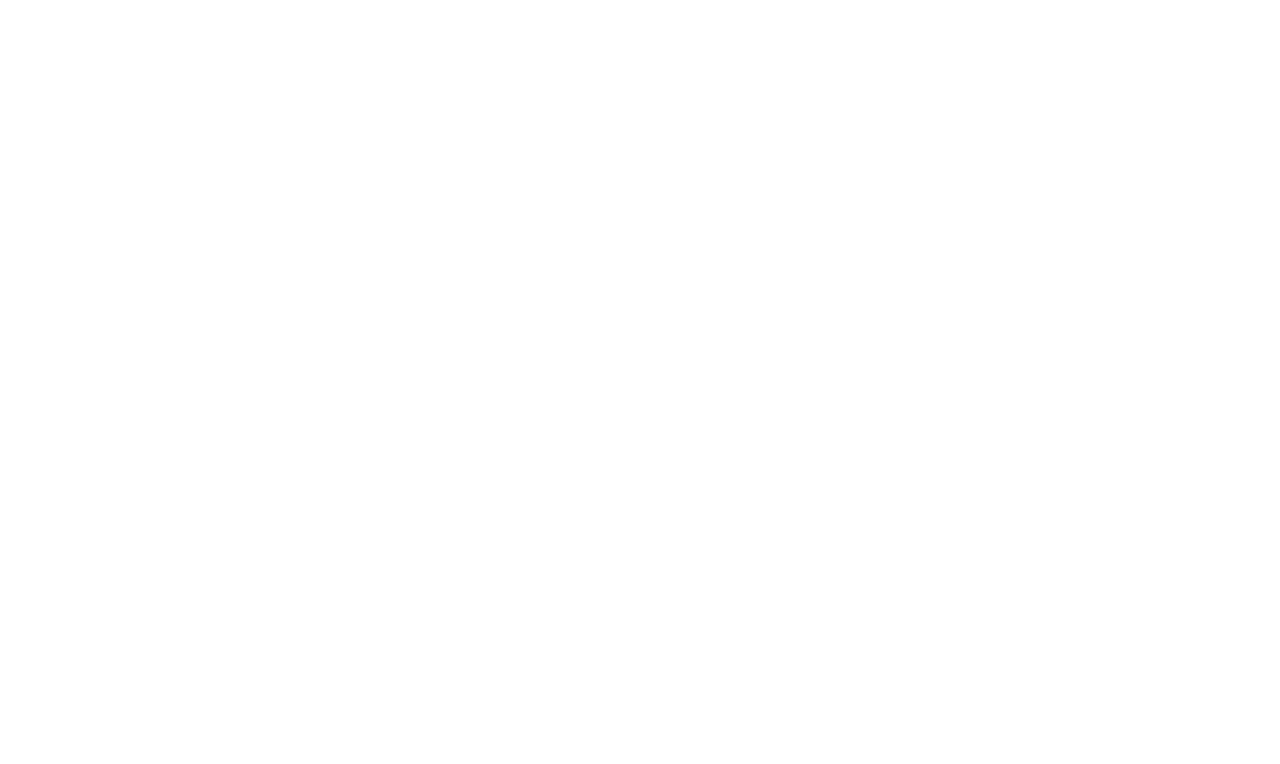
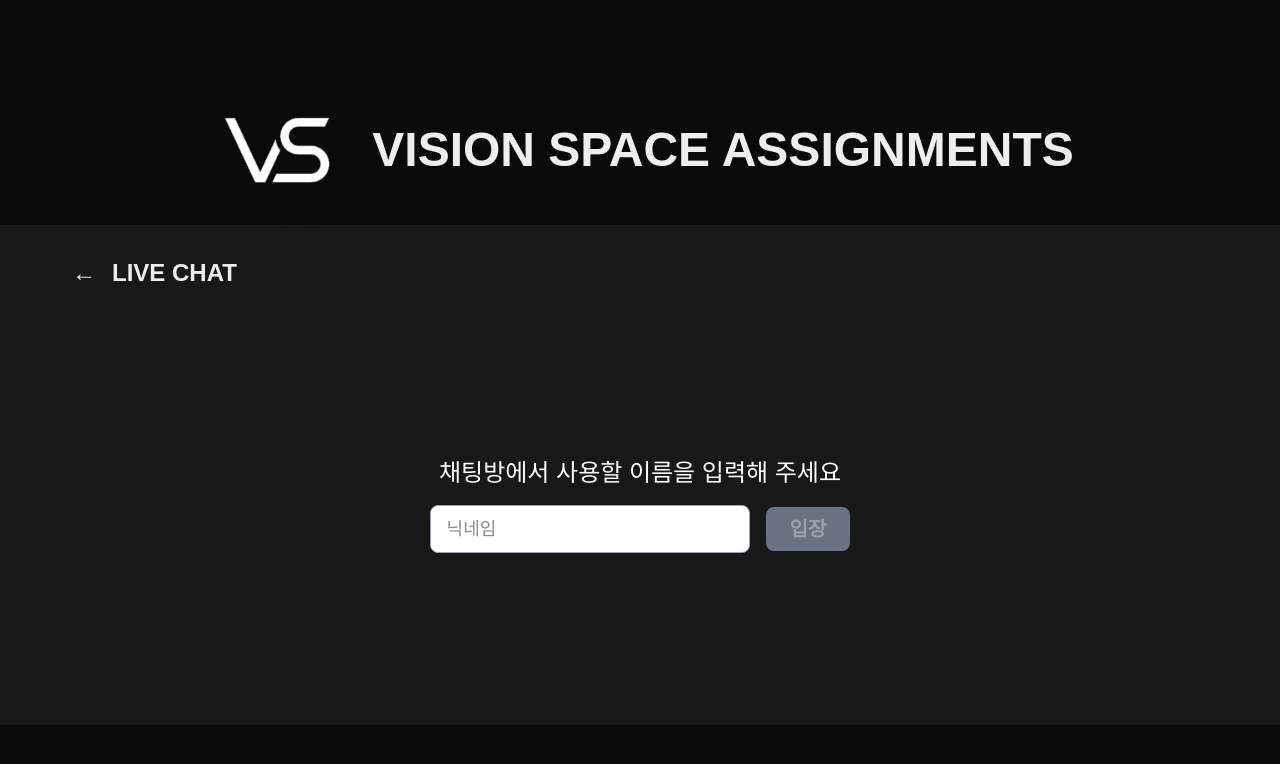
Before and after one commit to Jae-Young98/assignment-frontend, a React (Vite) app: page /assignment/2 in a window 1280 px wide. Before the commit this address had no page. Shown: the top 764 px of the page. Built offline with nearby package versions, Linux system fonts and the light colour scheme; a web font is replaced by a local one.

Commit message:
feat: 채팅방 입장 전 닉네임 입력 컴포넌트, 채팅 페이지 추가

```diff
--- a/src/App.tsx
+++ b/src/App.tsx
@@ -2,6 +2,8 @@
 import { BrowserRouter as Router, Routes, Route } from "react-router-dom";
 import { HomePage } from "./pages/HomePage";
 import { Assignment1Page } from "./pages/Assignment1Page";
+import { Assignment2Page } from "./pages/Assignment2Page";
+import { ChatRoomPage } from "./pages/ChatRoomPage";
 
 const App: React.FC = () => {
   return (
@@ -9,6 +11,8 @@
       <Routes>
         <Route path="/" element={<HomePage />} />
         <Route path="/assignment/1" element={<Assignment1Page />} />
+        <Route path="/assignment/2" element={<Assignment2Page />} />
+        <Route path="/chat" element={<ChatRoomPage />} />
       </Routes>
     </Router>
   );
--- /dev/null
+++ b/src/components/NicknameInput.tsx
@@ -0,0 +1,134 @@
+import React, { useState, useEffect, useRef } from "react";
+import { checkNickname, type NicknameCheckResponse } from "../apis/ChatRooms";
+
+interface NicknameInputProps {
+    onEnter: (nickname: string) => void;
+}
+
+export const NicknameInput: React.FC<NicknameInputProps> = ({ onEnter }) => {
+    const [nickname, setNickname] = useState("");
+    const [error, setError] = useState<string>("");
+    const [isChecking, setIsChecking] = useState(false);
+    const [checkResult, setCheckResult] = useState<NicknameCheckResponse | null>(null);
+
+    // 디바운싱을 위한 타이머 ref
+    const debounceTimerRef = useRef<number | null>(null);
+
+    // 실시간 닉네임 중복체크
+    const handleNicknameCheck = async (inputNickname: string) => {
+        if (!inputNickname || inputNickname.length < 1) {
+            setCheckResult(null);
+            setError("");
+            return;
+        }
+
+        setIsChecking(true);
+        setError("");
+
+        try {
+            const result = await checkNickname(inputNickname);
+            setCheckResult(result);
+
+            if (!result.available) {
+                setError(result.message);
+            } else {
+                setError("");
+            }
+        } catch (error) {
+            setError("오류가 발생했습니다.");
+            setCheckResult(null);
+        } finally {
+            setIsChecking(false);
+        }
+    };
+
+    // 디바운싱된 닉네임 체크
+    const debouncedNicknameCheck = (inputNickname: string) => {
+        // 이전 타이머가 있으면 취소
+        if (debounceTimerRef.current) {
+            clearTimeout(debounceTimerRef.current);
+        }
+
+        // 500ms 후에 체크 실행
+        debounceTimerRef.current = window.setTimeout(() => {
+            handleNicknameCheck(inputNickname);
+        }, 500);
+    };
+
+    // 입력값 변경 처리
+    const handleNicknameChange = (e: React.ChangeEvent<HTMLInputElement>) => {
+        const value = e.target.value;
+        setNickname(value);
+
+        // 모든 입력에 대해 체크 (1글자 미만도 포함)
+        debouncedNicknameCheck(value);
+    };
+
+    const handleEnter = () => {
+        if (!nickname || nickname.length < 1) {
+            setError("닉네임을 입력해주세요");
+            return;
+        }
+
+        if (checkResult && !checkResult.available) {
+            setError("사용할 수 없는 닉네임이에요");
+            return;
+        }
+
+        if (isChecking) {
+            setError("닉네임 확인 중입니다. 잠시만 기다려주세요.");
+            return;
+        }
+
+        setError("");
+        onEnter(nickname);
+    };
+
+    // 컴포넌트 언마운트 시 타이머 정리
+    useEffect(() => {
+        return () => {
+            if (debounceTimerRef.current) {
+                clearTimeout(debounceTimerRef.current);
+            }
+        };
+    }, []);
+
+    return (
+        <div className="flex-1 flex flex-col items-center justify-center">
+            {/* 상태 텍스트 */}
+            <div className="text-white text-2xl font-medium mb-4">
+                채팅방에서 사용할 이름을 입력해 주세요
+            </div>
+            {/* 입력창 + 버튼 */}
+            <div className="flex items-center gap-4 mb-2">
+                <input
+                    className="w-80 h-12 px-4 rounded-lg border border-gray-400 bg-white text-gray-900 text-lg focus:outline-none"
+                    value={nickname}
+                    onChange={handleNicknameChange}
+                    placeholder="닉네임"
+                    maxLength={16}
+                />
+                <button
+                    className={`flex items-center gap-2 px-6 py-2 rounded-lg text-xl font-semibold transition ${
+                        isChecking || !checkResult || !checkResult.available
+                            ? 'bg-gray-500 text-gray-400 cursor-not-allowed'
+                            : 'bg-[#3a3a3a] hover:bg-[#292929] text-gray-200 cursor-pointer'
+                    }`}
+                    onClick={handleEnter}
+                    disabled={isChecking || !checkResult || !checkResult.available}
+                >
+                    입장
+                </button>
+            </div>
+            {/* 상태 메시지 */}
+            <div className="text-base mt-2 min-h-[20px]">
+                {nickname.length > 0 && checkResult && checkResult.available && (
+                    <div className="text-[#eeeeee]">{checkResult.message}</div>
+                )}
+                {error && (
+                    <div className="text-red-400">{error}</div>
+                )}
+            </div>
+        </div>
+    );
+};
--- /dev/null
+++ b/src/pages/Assignment2Page.tsx
@@ -0,0 +1,38 @@
+import React from "react";
+import { useNavigate } from "react-router-dom";
+import { Header } from "../components/Header";
+import { NicknameInput } from "../components/NicknameInput";
+
+export const Assignment2Page: React.FC = () => {
+    const navigate = useNavigate();
+
+    const handleBack = () => {
+        navigate('/');
+    };
+
+    const handleEnter = (nickname: string) => {
+        // 채팅방 페이지로 이동 (state로 닉네임 전달)
+        navigate('/chat', { state: { nickname } });
+    };
+
+    return (
+        <div className="min-h-screen bg-[#0a0a0a] flex flex-col items-center justify-center">
+            <Header />
+            <div className="bg-[#181818] w-full h-[500px] flex flex-col">
+                {/* 상단: 뒤로가기 + 제목 */}
+                <div className="flex items-center justify-center">
+                    <div className="flex w-full max-w-[1200px] items-center gap-4 p-8">
+                        <span
+                            className="text-[#eeeeee] text-2xl cursor-pointer hover:text-gray-300 transition"
+                            onClick={handleBack}>
+                        &#8592;
+                        </span>
+                        <span className="text-[#eeeeee] text-2xl font-semibold">LIVE CHAT</span>
+                    </div>
+                </div>
+
+                <NicknameInput onEnter={handleEnter} />
+            </div>
+        </div>
+    );
+};
--- /dev/null
+++ b/src/pages/ChatRoomPage.tsx
@@ -0,0 +1,83 @@
+import React, { useEffect, useState } from "react";
+import { useLocation, useNavigate } from "react-router-dom";
+import { Header } from "../components/Header";
+
+export const ChatRoomPage: React.FC = () => {
+    const location = useLocation();
+    const navigate = useNavigate();
+    const [isConnected, setIsConnected] = useState(false);
+
+    // state에서 닉네임 가져오기
+    const nickname = location.state?.nickname;
+
+    const handleBack = () => {
+        navigate('/assignment/2');
+    };
+
+    useEffect(() => {
+        if (!nickname) {
+            navigate('/assignment/2');
+            return;
+        }
+
+        // TODO: 웹소켓 연결 로직 구현
+        console.log(`채팅방 입장: ${nickname}`);
+        setIsConnected(true);
+    }, [nickname, navigate]);
+
+    return (
+        <div className="min-h-screen bg-[#0a0a0a] flex flex-col">
+            <Header />
+            <div className="bg-[#181818] flex-1 flex flex-col">
+                {/* 상단: 뒤로가기 + 제목 + 연결 상태 */}
+                <div className="flex items-center justify-center">
+                    <div className="flex w-full max-w-[1200px] items-center gap-4 p-8">
+                        <span
+                            className="text-[#eeeeee] text-2xl cursor-pointer hover:text-gray-300 transition"
+                            onClick={handleBack}>
+                        &#8592;
+                        </span>
+                        <span className="text-[#eeeeee] text-2xl font-semibold">LIVE CHAT</span>
+                        <div className="ml-auto flex items-center gap-2">
+                            <div className={`w-3 h-3 rounded-full ${isConnected ? 'bg-green-400' : 'bg-red-400'}`}></div>
+                            <span className="text-[#eeeeee] text-sm">
+                                {isConnected ? '연결됨' : '연결 중...'}
+                            </span>
+                        </div>
+                    </div>
+                </div>
+
+                {/* 채팅 영역 */}
+                <div className="flex-1 flex flex-col p-8">
+                    <div className="bg-[#1a1a1a] rounded-lg flex-1 p-4 mb-4">
+                        <div className="text-[#eeeeee] text-center text-lg">
+                            TODO 채팅 페이지 추가
+                        </div>
+                        <div className="text-gray-400 text-center mt-2">
+                            닉네임: {nickname}
+                        </div>
+                    </div>
+
+                    {/* 메시지 입력 영역 */}
+                    <div className="flex gap-4">
+                        <input
+                            className="flex-1 h-12 px-4 rounded-lg border border-gray-400 bg-white text-gray-900 focus:outline-none"
+                            placeholder="메시지를 입력하세요..."
+                            disabled={!isConnected}
+                        />
+                        <button
+                            className={`px-6 py-2 rounded-lg text-lg font-semibold transition ${
+                                isConnected
+                                    ? 'bg-[#3a3a3a] hover:bg-[#292929] text-gray-200'
+                                    : 'bg-gray-500 text-gray-400 cursor-not-allowed'
+                            }`}
+                            disabled={!isConnected}
+                        >
+                            전송
+                        </button>
+                    </div>
+                </div>
+            </div>
+        </div>
+    );
+};
--- a/src/pages/HomePage.tsx
+++ b/src/pages/HomePage.tsx
@@ -9,6 +9,8 @@
     const handleMenuClick = (label: string) => {
         if (label === "RESPONSIVE API") {
             navigate('/assignment/1');
+        } else if (label === "LIVE CHAT") {
+            navigate('/assignment/2');
         }
     };
 
```
